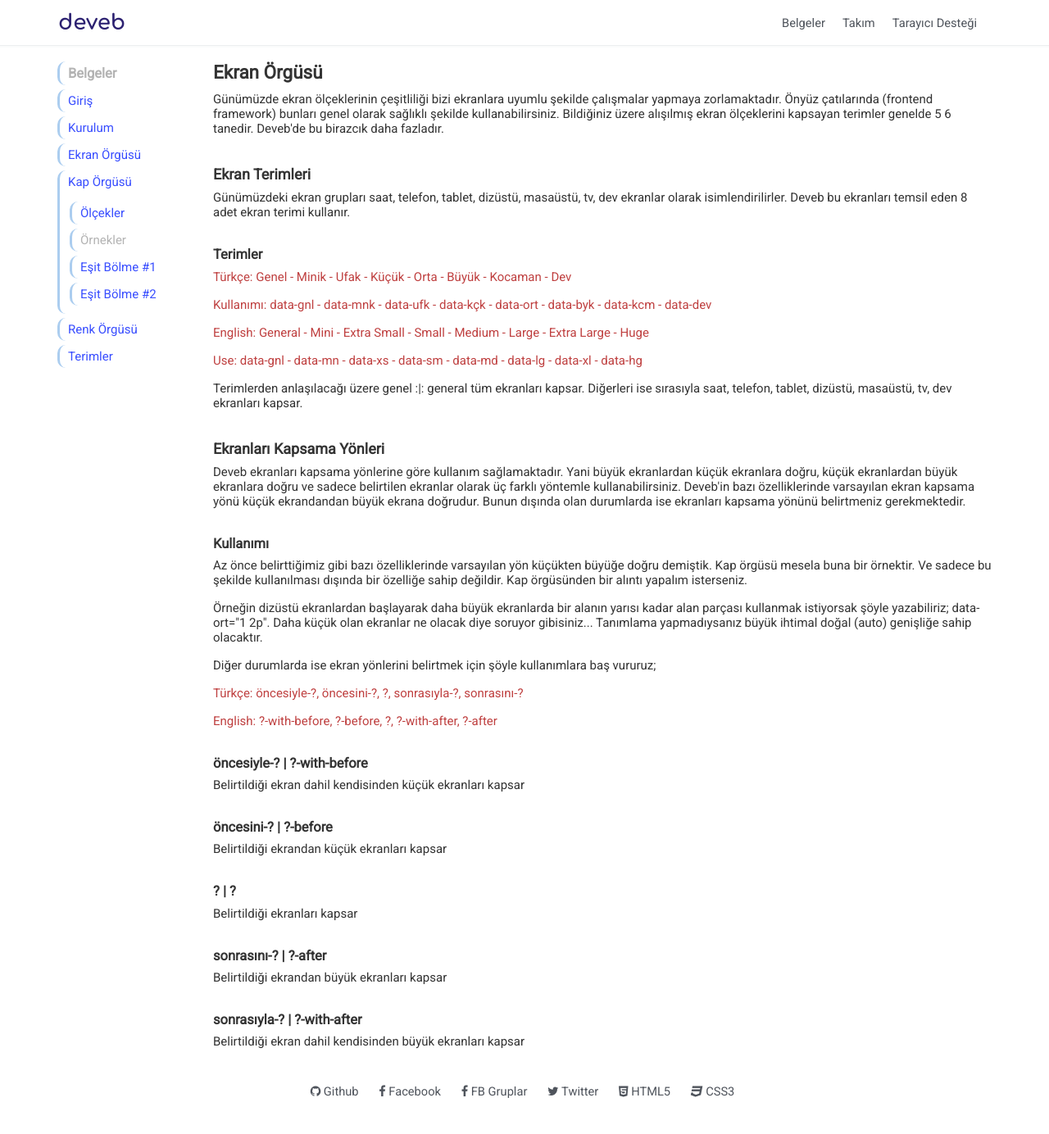
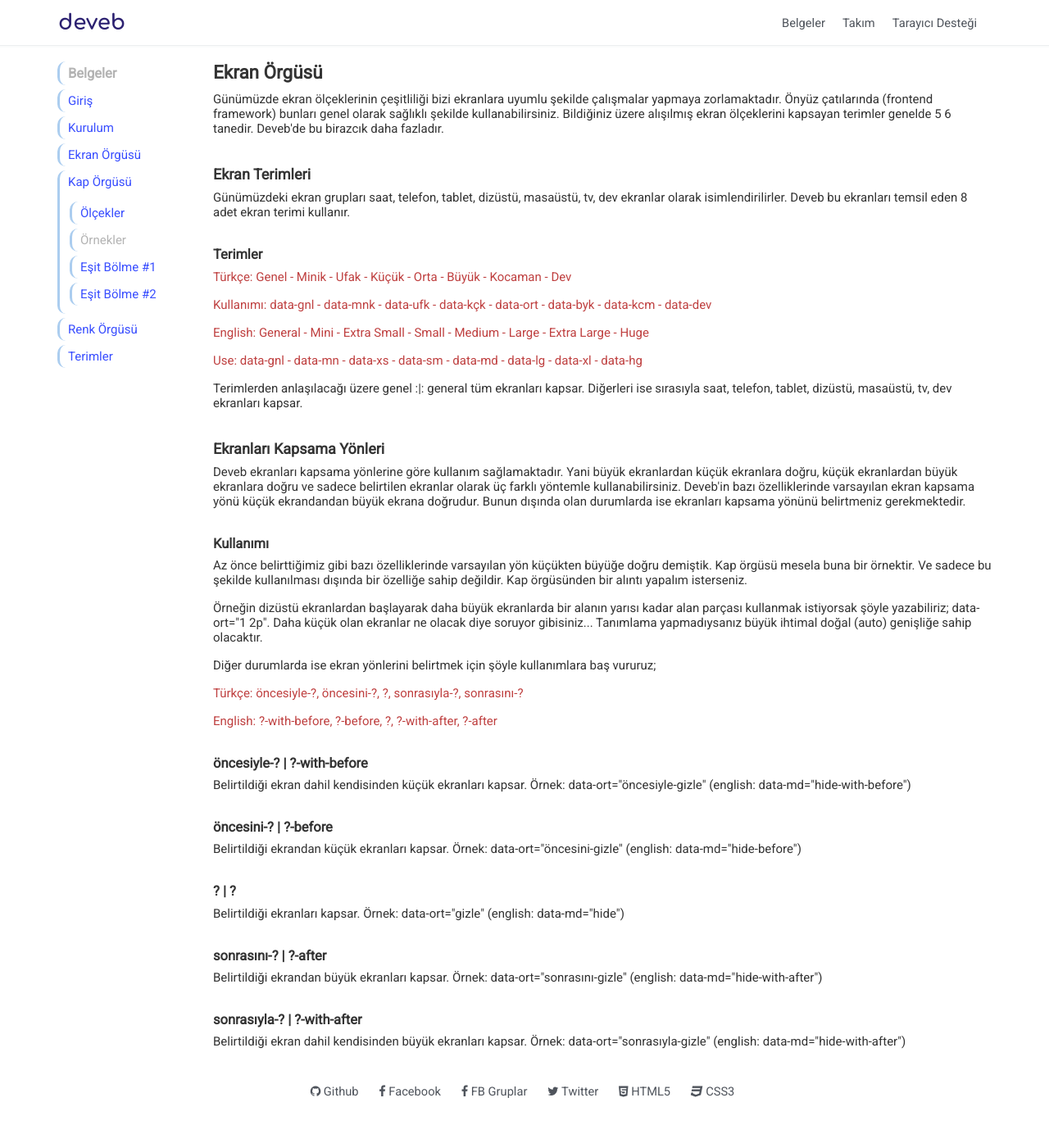
Before and after one commit to data-deveb/data-deveb.github.io, a Jekyll site: the page built from belgeler/ekran-orgusu.html, in a window 1280 px wide. Shown: the whole page at 82% size. Built offline with Jekyll 4.4.1, drawn with Linux system fonts in a browser that asks for light colours.

Commit message:
Güncelleme

```diff
--- a/belgeler/ekran-orgusu.html
+++ b/belgeler/ekran-orgusu.html
@@ -24,14 +24,14 @@
     <p data-metin="ana">Türkçe: öncesiyle-?, öncesini-?, ?, sonrasıyla-?, sonrasını-?</p>
     <p data-metin="ana">English: ?-with-before, ?-before, ?, ?-with-after, ?-after</p>
     <h3>öncesiyle-? | ?-with-before</h3>
-    <p>Belirtildiği ekran dahil kendisinden küçük ekranları kapsar</p>
+    <p>Belirtildiği ekran dahil kendisinden küçük ekranları kapsar. Örnek: data-ort="öncesiyle-gizle" (english: data-md="hide-with-before")</p>
     <h3>öncesini-? | ?-before</h3>
-    <p>Belirtildiği ekrandan küçük ekranları kapsar</p>
+    <p>Belirtildiği ekrandan küçük ekranları kapsar. Örnek: data-ort="öncesini-gizle" (english: data-md="hide-before")</p>
     <h3>? | ?</h3>
-    <p>Belirtildiği ekranları kapsar</p>
+    <p>Belirtildiği ekranları kapsar. Örnek: data-ort="gizle" (english: data-md="hide")</p>
     <h3>sonrasını-? | ?-after</h3>
-    <p>Belirtildiği ekrandan büyük ekranları kapsar</p>
+    <p>Belirtildiği ekrandan büyük ekranları kapsar. Örnek: data-ort="sonrasını-gizle" (english: data-md="hide-with-after")</p>
     <h3>sonrasıyla-? | ?-with-after</h3>
-    <p>Belirtildiği ekran dahil kendisinden büyük ekranları kapsar</p>
+    <p>Belirtildiği ekran dahil kendisinden büyük ekranları kapsar. Örnek: data-ort="sonrasıyla-gizle" (english: data-md="hide-with-after")</p>
 
 </div>
```
